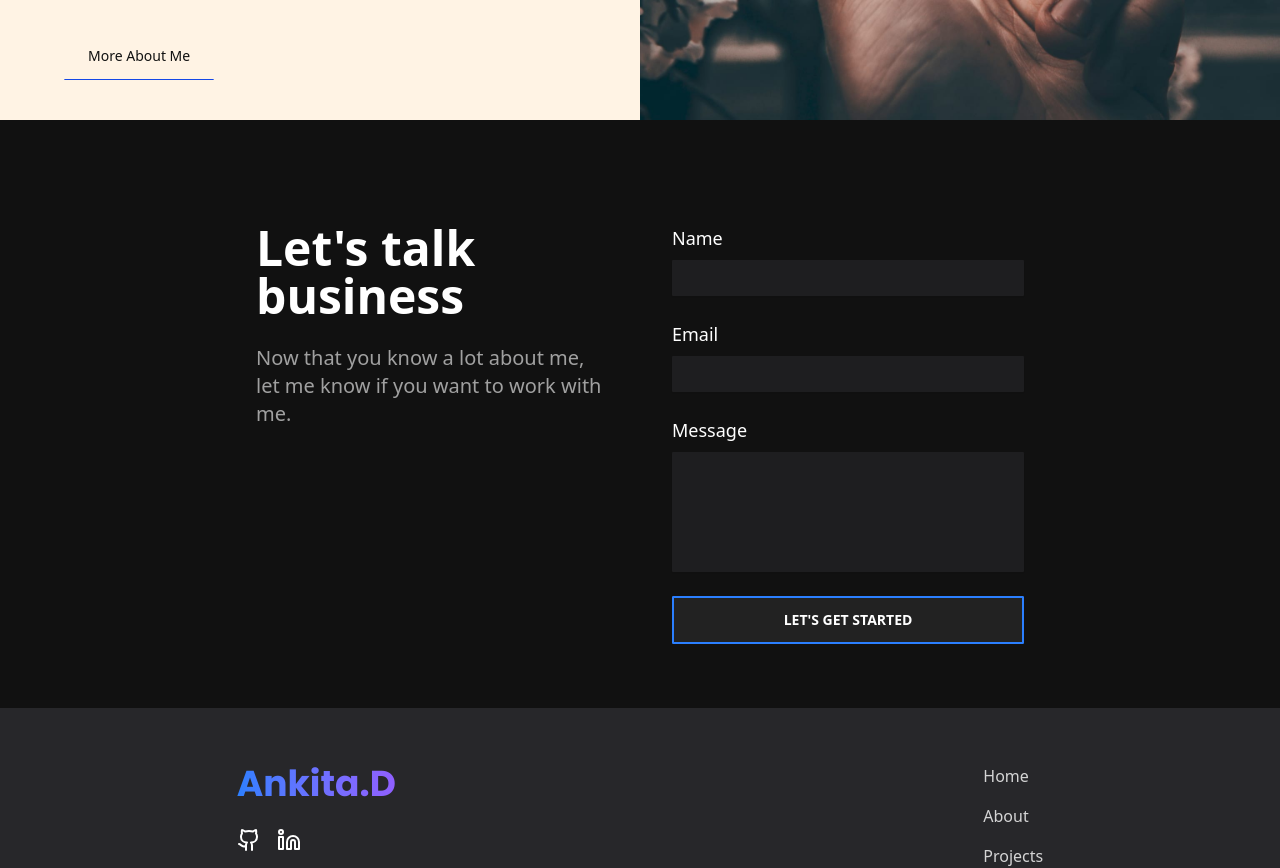
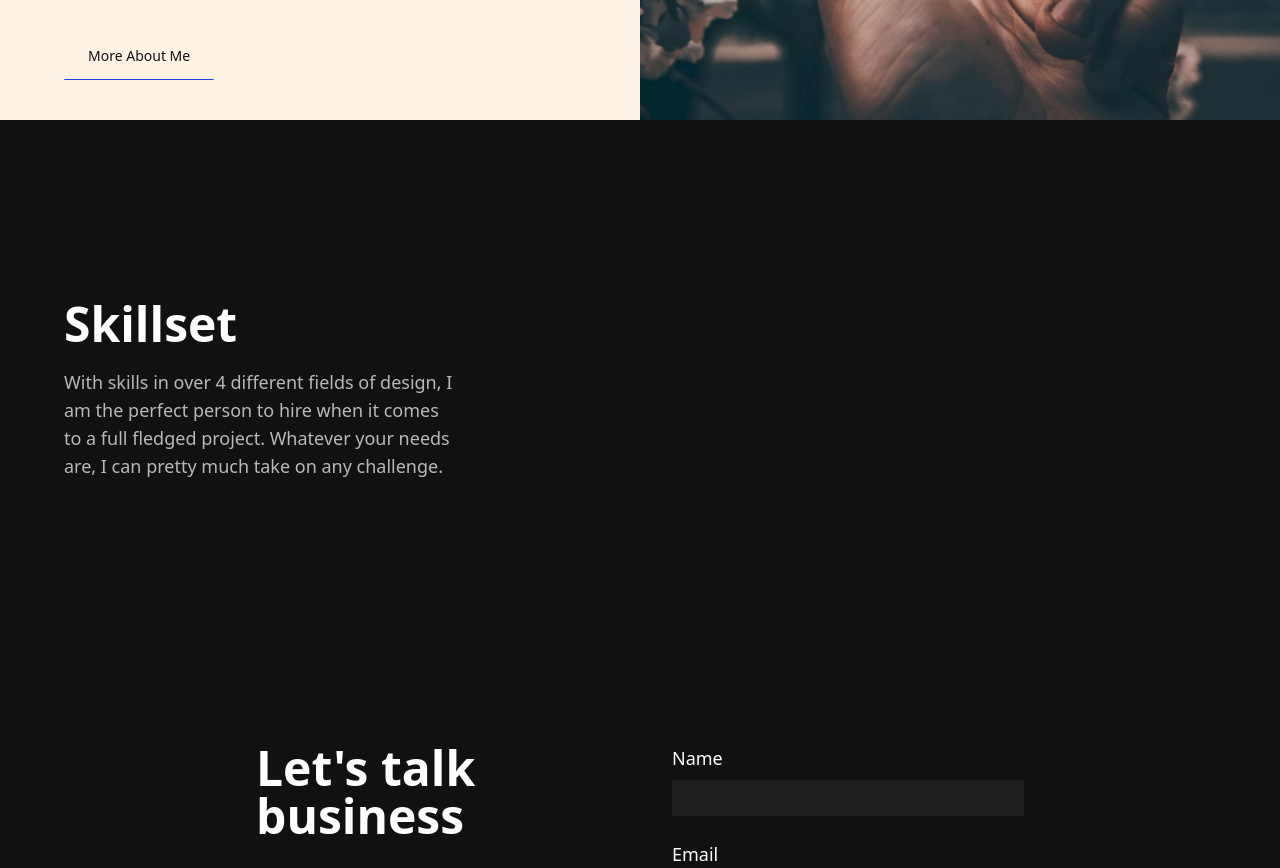
Before and after one commit to hirokr/BlogFolio, a Next.js app: page / in a window 1280 px wide. Shown: the part 2000-2868 px from the top of the page. Built offline with nearby package versions, Linux system fonts and the light colour scheme.

Commit message:
feat: add SkillSet component with GSAP animations and integrate into Home page

```diff
--- a/src/app/page.tsx
+++ b/src/app/page.tsx
@@ -2,6 +2,7 @@ import AboutMe from '@/components/AboutMe';
 import Contact from '@/components/Contact';
 import Experience from '@/components/Experience';
 import Hero from '@/components/Hero';
+import SkillSet from '@/components/Skillset';
 
 export default function Home() {
   return (
@@ -9,6 +10,7 @@ export default function Home() {
       <Hero />
       <Experience />
       <AboutMe />
+      <SkillSet />
       <Contact />
     </main>
   );
--- a/src/components/Skillset.tsx
+++ b/src/components/Skillset.tsx
@@ -0,0 +1,78 @@
+'use client';
+
+import { skillSetData, skillSetProps } from '@/constants';
+import { useGSAP } from '@gsap/react';
+import gsap from 'gsap';
+import { ScrollTrigger } from 'gsap/ScrollTrigger';
+import { useRef } from 'react';
+
+gsap.registerPlugin(ScrollTrigger);
+
+const SkillSet = () => {
+  const skillsRef = useRef<HTMLDivElement>(null);
+
+  useGSAP(
+    () => {
+      const skills = skillsRef.current?.querySelectorAll('.skill-item');
+
+      if (skills) {
+        skills.forEach(skill => {
+          gsap.fromTo(
+            skill,
+            {
+              opacity: 0,
+              y: 30,
+            },
+            {
+              opacity: 1,
+              y: 0,
+              duration: 1,
+              ease: 'power3.out',
+              scrollTrigger: {
+                trigger: skill,
+                start: 'top 85%',
+                end: 'top 20%',
+                toggleActions: 'play none none reverse',
+              },
+            }
+          );
+        });
+      }
+    },
+    { scope: skillsRef }
+  );
+
+  return (
+    <section className="container grid w-full min-w-full grid-cols-1 items-center justify-center gap-10 py-16 lg:grid-cols-2">
+      <div>
+        <h2 className="my-5 text-4xl font-semibold lg:text-5xl">Skillset</h2>
+        <p className="text-foreground/70 max-w-[70%] text-lg">
+          With skills in over 4 different fields of design, I am the perfect
+          person to hire when it comes to a full fledged project. Whatever your
+          needs are, I can pretty much take on any challenge.
+        </p>
+      </div>
+      <div
+        ref={skillsRef}
+        className="mt-10 grid w-full grid-cols-1 gap-10 lg:grid-cols-2 lg:flex-row"
+      >
+        {skillSetData.map((skill: skillSetProps, index) => (
+          <div key={index} className="skill-item group">
+            <skill.icon
+              className="mb-2 text-4xl text-blue-400 transition-all duration-300 group-hover:scale-110"
+              size={36}
+            />
+            <h3 className="mb-2 text-2xl font-semibold transition-all duration-300 group-hover:-translate-y-1">
+              {skill.skill}
+            </h3>
+            <p className="text-foreground/80 transition-all duration-300 group-hover:-translate-y-1">
+              {skill.description}
+            </p>
+          </div>
+        ))}
+      </div>
+    </section>
+  );
+};
+
+export default SkillSet;
--- a/src/constants/index.tsx
+++ b/src/constants/index.tsx
@@ -1,4 +1,4 @@
-import { Github, Linkedin } from 'lucide-react';
+import { BrickWallShield, Github, Linkedin } from 'lucide-react';
 import { IconType } from '../../types/lucide.types';
 
 export type SocialLink = {
@@ -10,6 +10,12 @@ export type SocialLink = {
 export type ExperienceDataProps = {
   company: string;
   position: string;
+  description: string;
+};
+
+export type skillSetProps = {
+  icon: IconType;
+  skill: string;
   description: string;
 };
 
@@ -45,3 +51,30 @@ export const experienceData: ExperienceDataProps[] = [
       'I currently am the lead designer on the interaction design team for Google Play.',
   },
 ];
+
+export const skillSetData: skillSetProps[] = [
+  {
+    icon: BrickWallShield,
+    skill: 'UI/UX Design',
+    description:
+      'Crafting intuitive and engaging user experiences through thoughtful design principles.',
+  },
+  {
+    icon: BrickWallShield,
+    skill: 'UI/UX Design',
+    description:
+      'Crafting intuitive and engaging user experiences through thoughtful design principles.',
+  },
+  {
+    icon: BrickWallShield,
+    skill: 'UI/UX Design',
+    description:
+      'Crafting intuitive and engaging user experiences through thoughtful design principles.',
+  },
+  {
+    icon: BrickWallShield,
+    skill: 'UI/UX Design',
+    description:
+      'Crafting intuitive and engaging user experiences through thoughtful design principles.',
+  },
+];
```
